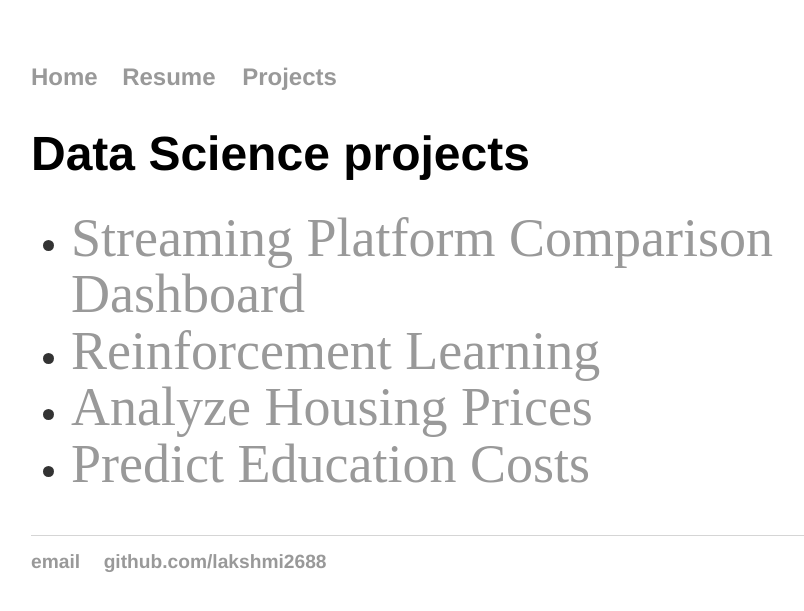
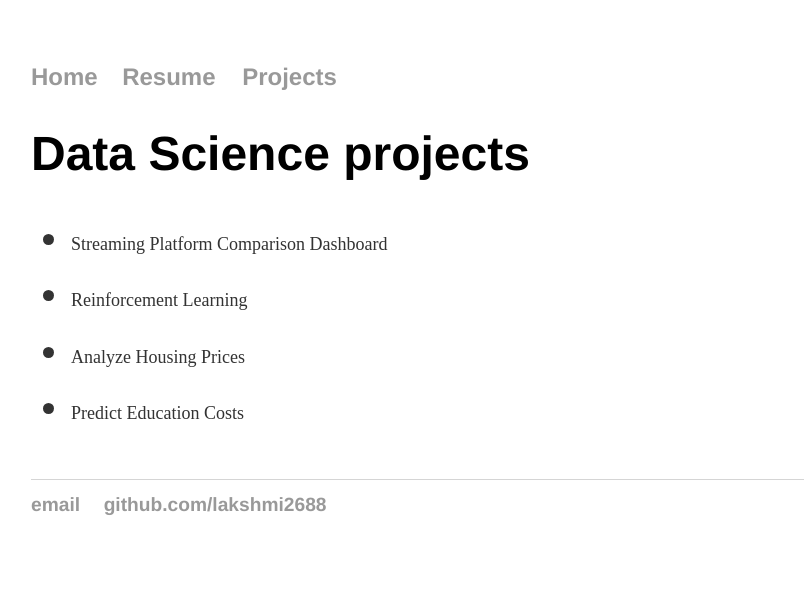
Before and after one commit to lakshmi2688/lakshmi2688.github.io, a Jekyll site: the page built from project/index.html, in a window 1280 px wide. Shown: the top 611 px of the page, without its empty margins (161-965 px from the left). Built offline with Jekyll 4.4.1, drawn with Linux system fonts in a browser that asks for light colours.

Commit message:
Update main.css

```diff
--- a/css/main.css
+++ b/css/main.css
@@ -47,5 +47,6 @@ ul.posts li {
 }
 
 ul.posts li a {
-    font-size: 1.5em;
+    font-size: 0.5em;
+    color: #333;
 }
```
